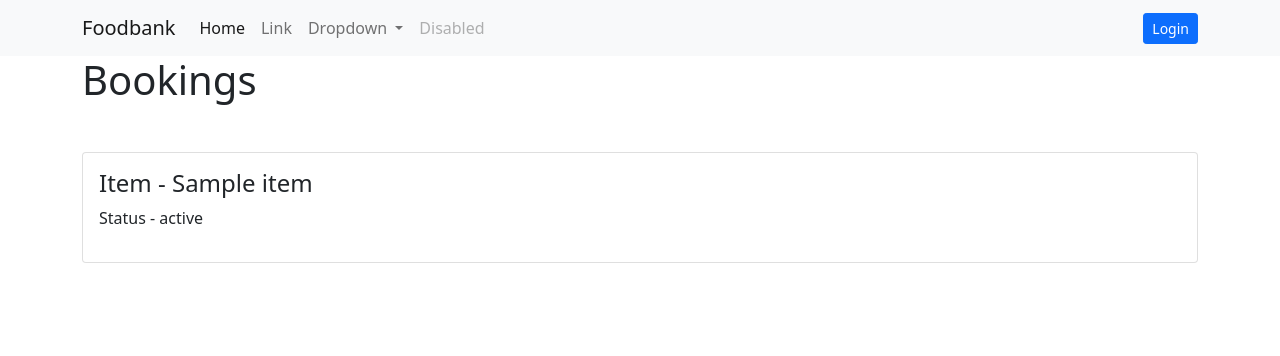
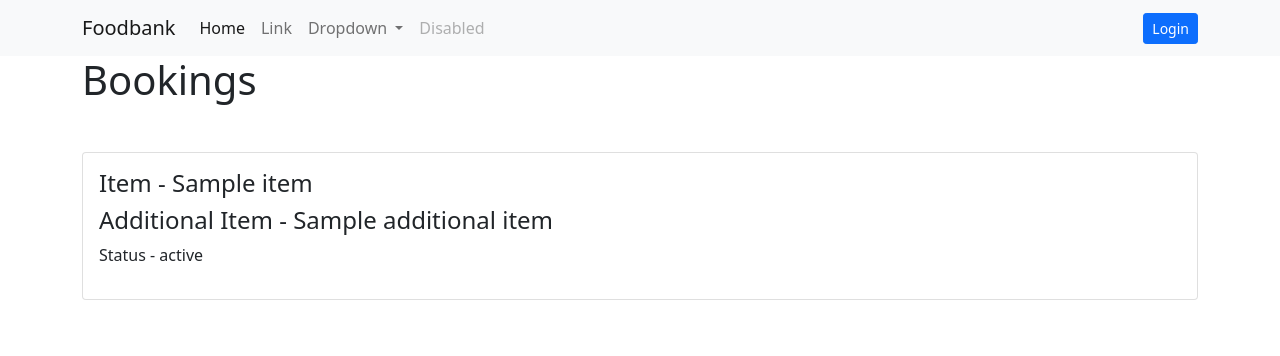
Before and after one commit to santoshkpatro/foodbank, a Django app: template templates/bookings/list.html in a window 1280 px wide. Shown: the top 356 px of the page. Run offline with Django 3.2, Linux system fonts and the light colour scheme; the template is opened without the code that fills it: most values are stand-ins (such as "Sample title", 1, 10 or a date in 2020).

Commit message:
additional fix done

```diff
--- a/bookings/views.py
+++ b/bookings/views.py
@@ -17,7 +17,7 @@ def booking_create(request):
     if request.method == 'POST':
         item_id = request.POST['item']
         slot_id = request.POST['slot']
-        additional_item_id = request.POST.get('additional_item_id', None)
+        additional_item_id = request.POST.get('additional_item', None)
 
         slot = Slot.objects.get(id=slot_id)
 
--- a/templates/bookings/create.html
+++ b/templates/bookings/create.html
@@ -17,7 +17,7 @@
 
         <div class="mb-3">
             <label for="" class="Select Item">Select Additional Item</label>
-            <select class="form-select" aria-label="Default select example" name="addtional_item" required>
+            <select class="form-select" aria-label="Default select example" name="additional_item" required>
                 <option selected>Open this to select item</option>
                 {% for item in items %}
                 <option value="{{ item.id }}">{{ item.name }}</option>
--- a/templates/bookings/list.html
+++ b/templates/bookings/list.html
@@ -7,6 +7,9 @@
     <div class="card my-5">
         <div class="card-body">
             <h4>Item - {{ booking.item.name }}</h4>
+            {% if booking.additional_item %}
+            <h4>Additional Item - {{ booking.additional_item.name }}</h4>
+            {% endif %}
             <p>Status - {{ booking.get_status_display }}</p>
         </div>
     </div>
```
